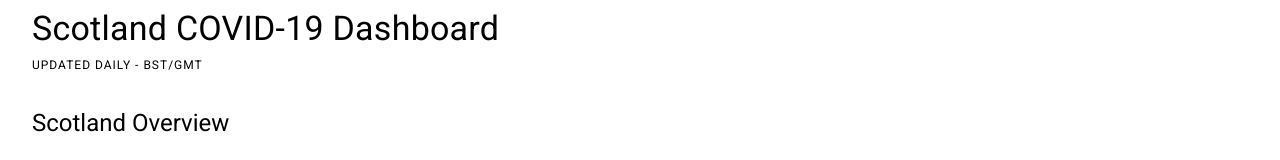
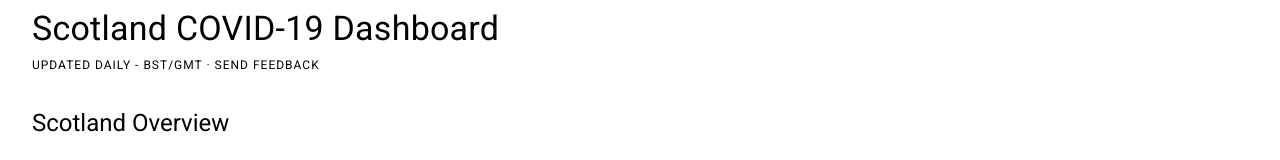
Before and after one commit to JamieChung/scotland-covid-dashboard, a Next.js app: page / in a window 1280 px wide. Shown: the top 160 px of the page. Built offline with nearby package versions, Linux system fonts and the light colour scheme; no server answers.

Commit message:
adding feedback

```diff
--- a/pages/components/app.tsx
+++ b/pages/components/app.tsx
@@ -16,8 +16,6 @@ export default class App extends React.Component {
     render() {
         return (
             <Container>
-                <Typography variant="h4">Scotland COVID-19 Dashboard</Typography>
-                <Typography variant="overline" style={{ marginBottom: 25, display: 'block' }}>Updated Daily - BST/GMT</Typography>
                 <Grid container spacing={3}>
                     <Grid item xs={12}>
                         <Typography variant="h5">Scotland Overview</Typography>
--- a/pages/index.tsx
+++ b/pages/index.tsx
@@ -20,6 +20,15 @@ export default class HomePage extends React.Component {
                     <link rel="stylesheet" href="https://fonts.googleapis.com/css?family=Roboto:300,400,500,700&display=swap" />
                     <meta name="description" content="Scotland COVID Dashboard tracking daily COVID-19 cases." />
                 </Head>
+                <Container>
+                    <Typography variant="h4">Scotland COVID-19 Dashboard</Typography>
+                    <Typography variant="overline" style={{ marginBottom: 25, display: 'block' }}>
+                        <span>Updated Daily - BST/GMT &middot; </span>
+                        <ReactGA.OutboundLink style={{color: '#0366d6'}} eventLabel="outbound-feedback" target="_blank" to="mailto:me@jamiechung.me">
+                            Send Feedback
+                        </ReactGA.OutboundLink>
+                    </Typography>
+                </Container>
                 <App />
                 <Container style={{ marginTop: 50, marginBottom: 50 }}>
                     <Divider variant="middle" />
```
